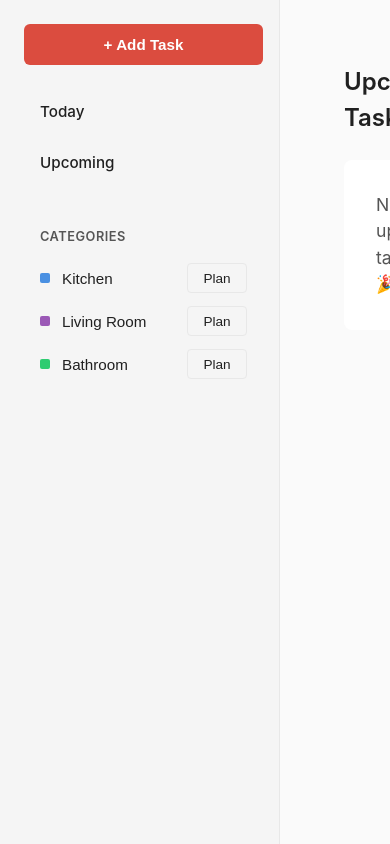
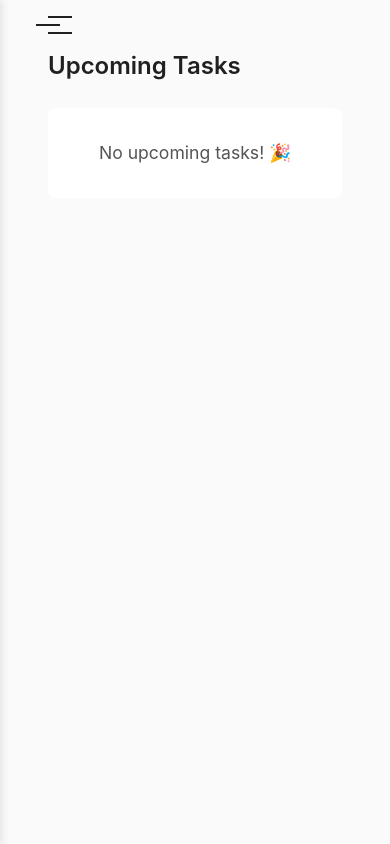
Before and after one commit to branch-gary/housekeeper, a React (Vite) app: page /upcoming in a window 390 px wide. Built offline with nearby package versions, Linux system fonts and the light colour scheme.

Commit message:
Implement mobile responsive sidebar with toggle menu

```diff
--- a/src/App.tsx
+++ b/src/App.tsx
@@ -3,12 +3,14 @@ import Layout from './components/Layout'
 import { Today } from './pages/Today'
 import { Upcoming } from './pages/Upcoming'
 import { TaskProvider } from './store/TaskContext'
+import { LayoutProvider } from './contexts/LayoutContext'
 import { ErrorBoundary } from './components/ErrorBoundary'
 
 export function App() {
   console.log('App rendering')
   return (
     <ErrorBoundary>
+      <LayoutProvider>
         <TaskProvider>
           <BrowserRouter>
             <Routes>
@@ -19,6 +21,7 @@ export function App() {
             </Routes>
           </BrowserRouter>
         </TaskProvider>
+      </LayoutProvider>
     </ErrorBoundary>
   )
 }
--- a/src/components/Layout.module.scss
+++ b/src/components/Layout.module.scss
@@ -3,14 +3,133 @@
   min-height: 100vh;
   width: 100%;
   background: var(--color-bg);
+  position: relative;
 }
 
 .main {
   flex: 1;
-  max-width: calc(100% - 280px);
   padding: 2rem;
   background: var(--color-bg);
   overflow-y: auto;
   display: flex;
   flex-direction: column;
+
+  @media (max-width: 768px) {
+    padding: 1rem;
+    width: 100%;
+    max-width: 100%;
+  }
 }
+
+.menuButton {
+  display: none;
+  position: fixed;
+  top: 1rem;
+  left: 1rem;
+  z-index: 1000;
+  background: none;
+  border: none;
+  padding: 0.5rem;
+  cursor: pointer;
+  border-radius: 4px;
+  transition: background-color 0.2s ease;
+
+  @media (max-width: 768px) {
+    display: block;
+  }
+
+  &:hover {
+    background-color: var(--color-hover);
+  }
+
+  &:focus-visible {
+    outline: 2px solid var(--color-primary);
+    outline-offset: 2px;
+  }
+}
+
+.menuIcon {
+  display: block;
+  width: 24px;
+  height: 24px;
+  position: relative;
+}
+
+.menuBar {
+  position: absolute;
+  width: 24px;
+  height: 2px;
+  background-color: var(--color-text);
+  transition: all 0.3s ease;
+
+  &::before,
+  &::after {
+    content: '';
+    position: absolute;
+    width: 24px;
+    height: 2px;
+    background-color: var(--color-text);
+    transition: all 0.3s ease;
+  }
+
+  &::before {
+    top: -8px;
+  }
+
+  &::after {
+    bottom: -8px;
+  }
+
+  &.open {
+    background-color: transparent;
+
+    &::before {
+      transform: rotate(45deg);
+      top: 0;
+    }
+
+    &::after {
+      transform: rotate(-45deg);
+      bottom: 0;
+    }
+  }
+}
+
+.overlay {
+  position: fixed;
+  top: 0;
+  left: 0;
+  right: 0;
+  bottom: 0;
+  background-color: rgba(0, 0, 0, 0.5);
+  z-index: 100;
+  animation: fadeIn 0.3s ease;
+}
+
+.sidebarWrapper {
+  position: relative;
+  z-index: 200;
+
+  @media (max-width: 768px) {
+    position: fixed;
+    top: 0;
+    left: 0;
+    height: 100vh;
+    transform: translateX(-100%);
+    transition: transform 0.3s ease;
+    box-shadow: 2px 0 8px rgba(0, 0, 0, 0.1);
+
+    &.open {
+      transform: translateX(0);
+    }
+  }
+}
+
+@keyframes fadeIn {
+  from {
+    opacity: 0;
+  }
+  to {
+    opacity: 1;
+  }
+}
--- a/src/components/Layout.tsx
+++ b/src/components/Layout.tsx
@@ -1,12 +1,44 @@
 import { Outlet } from 'react-router-dom'
 import Sidebar from './Sidebar'
+import { useLayout } from '../contexts/LayoutContext'
 import styles from './Layout.module.scss'
 
 export function Layout() {
-  console.log('Layout: Rendering')
+  const { isMobileMenuOpen, toggleMobileMenu, closeMobileMenu } = useLayout()
+
   return (
     <div className={styles.layout}>
-      <Sidebar />
+      {/* Mobile Menu Button */}
+      <button
+        className={styles.menuButton}
+        onClick={toggleMobileMenu}
+        aria-label="Toggle menu"
+        aria-expanded={isMobileMenuOpen}
+      >
+        <span className={styles.menuIcon}>
+          <span className={`${styles.menuBar} ${isMobileMenuOpen ? styles.open : ''}`} />
+        </span>
+      </button>
+
+      {/* Overlay */}
+      {isMobileMenuOpen && (
+        <div
+          className={styles.overlay}
+          onClick={closeMobileMenu}
+          aria-hidden="true"
+        />
+      )}
+
+      {/* Sidebar */}
+      <div
+        className={`${styles.sidebarWrapper} ${isMobileMenuOpen ? styles.open : ''}`}
+        role="navigation"
+        aria-label="Main navigation"
+      >
+        <Sidebar onMobileClose={closeMobileMenu} />
+      </div>
+
+      {/* Main Content */}
       <main className={styles.main}>
         <Outlet />
       </main>
--- a/src/components/Sidebar.module.scss
+++ b/src/components/Sidebar.module.scss
@@ -11,6 +11,42 @@
   position: sticky;
   top: 0;
   overflow: hidden;
+
+  @media (max-width: 768px) {
+    width: 100%;
+    max-width: 320px;
+    border-right: none;
+    padding-top: 4rem; // Space for close button
+  }
+}
+
+.mobileCloseButton {
+  display: none;
+  position: absolute;
+  top: 1rem;
+  right: 1rem;
+  background: none;
+  border: none;
+  color: var(--color-text);
+  font-size: 1.5rem;
+  line-height: 1;
+  padding: 0.5rem;
+  cursor: pointer;
+  border-radius: 4px;
+  transition: all 0.2s ease;
+
+  @media (max-width: 768px) {
+    display: block;
+  }
+
+  &:hover {
+    background-color: var(--color-hover);
+  }
+
+  &:focus-visible {
+    outline: 2px solid var(--color-primary);
+    outline-offset: 2px;
+  }
 }
 
 .addTask {
@@ -23,6 +59,10 @@
   border-radius: 6px;
   cursor: pointer;
   transition: background-color 0.2s ease;
+
+  @media (max-width: 768px) {
+    margin: 0 0.5rem;
+  }
 
   &:hover {
     background-color: var(--color-primary-dark);
@@ -39,6 +79,10 @@
   gap: 2rem;
   overflow-y: auto;
   padding-right: 0.5rem;
+
+  @media (max-width: 768px) {
+    padding-right: 1rem;
+  }
 
   &::-webkit-scrollbar {
     width: 6px;
@@ -72,6 +116,11 @@
     display: flex;
     align-items: center;
     font-weight: 500;
+
+    @media (max-width: 768px) {
+      padding: 1rem;
+      font-size: 1rem;
+    }
 
     &:hover {
       background-color: var(--color-hover);
--- a/src/components/Sidebar.tsx
+++ b/src/components/Sidebar.tsx
@@ -4,7 +4,11 @@ import AddTaskModal from './AddTaskModal/AddTaskModal'
 import PlanTasksModal from './PlanTasksModal/PlanTasksModal'
 import styles from './Sidebar.module.scss'
 
-const Sidebar = () => {
+interface SidebarProps {
+  onMobileClose?: () => void
+}
+
+const Sidebar = ({ onMobileClose }: SidebarProps) => {
   const [isModalOpen, setIsModalOpen] = useState(false)
   const [planningCategory, setPlanningCategory] = useState<string | null>(null)
 
@@ -15,6 +19,17 @@ const Sidebar = () => {
 
   return (
     <aside className={styles.sidebar}>
+      {/* Mobile Close Button */}
+      {onMobileClose && (
+        <button
+          className={styles.mobileCloseButton}
+          onClick={onMobileClose}
+          aria-label="Close menu"
+        >
+          ×
+        </button>
+      )}
+
       <button
         className={styles.addTask}
         onClick={() => setIsModalOpen(true)}
@@ -24,8 +39,8 @@ const Sidebar = () => {
 
       <nav className={styles.nav}>
         <div className={styles.mainNav}>
-          <Link to="/">Today</Link>
-          <Link to="/upcoming">Upcoming</Link>
+          <Link to="/" onClick={onMobileClose}>Today</Link>
+          <Link to="/upcoming" onClick={onMobileClose}>Upcoming</Link>
         </div>
 
         <div className={styles.categories}>
--- /dev/null
+++ b/src/contexts/LayoutContext.tsx
@@ -0,0 +1,72 @@
+import { createContext, useContext, useState, useCallback, useEffect, ReactNode } from 'react'
+
+interface LayoutContextType {
+  isMobileMenuOpen: boolean
+  toggleMobileMenu: () => void
+  closeMobileMenu: () => void
+}
+
+const LayoutContext = createContext<LayoutContextType | null>(null)
+
+export function useLayout() {
+  const context = useContext(LayoutContext)
+  if (!context) {
+    throw new Error('useLayout must be used within a LayoutProvider')
+  }
+  return context
+}
+
+interface LayoutProviderProps {
+  children: ReactNode
+}
+
+export function LayoutProvider({ children }: LayoutProviderProps) {
+  const [isMobileMenuOpen, setIsMobileMenuOpen] = useState(false)
+
+  const toggleMobileMenu = useCallback(() => {
+    setIsMobileMenuOpen(prev => !prev)
+  }, [])
+
+  const closeMobileMenu = useCallback(() => {
+    setIsMobileMenuOpen(false)
+  }, [])
+
+  // Close mobile menu on window resize above mobile breakpoint
+  useEffect(() => {
+    const handleResize = () => {
+      if (window.innerWidth >= 768) {
+        setIsMobileMenuOpen(false)
+      }
+    }
+
+    window.addEventListener('resize', handleResize)
+    return () => window.removeEventListener('resize', handleResize)
+  }, [])
+
+  // Handle escape key
+  useEffect(() => {
+    const handleKeyDown = (e: KeyboardEvent) => {
+      if (e.key === 'Escape' && isMobileMenuOpen) {
+        closeMobileMenu()
+      }
+    }
+
+    document.addEventListener('keydown', handleKeyDown)
+    return () => document.removeEventListener('keydown', handleKeyDown)
+  }, [isMobileMenuOpen, closeMobileMenu])
+
+  // Prevent body scroll when mobile menu is open
+  useEffect(() => {
+    if (isMobileMenuOpen) {
+      document.body.style.overflow = 'hidden'
+    } else {
+      document.body.style.overflow = ''
+    }
+  }, [isMobileMenuOpen])
+
+  return (
+    <LayoutContext.Provider value={{ isMobileMenuOpen, toggleMobileMenu, closeMobileMenu }}>
+      {children}
+    </LayoutContext.Provider>
+  )
+}
```
Lines whose indentation alone changed are shown as unchanged.
